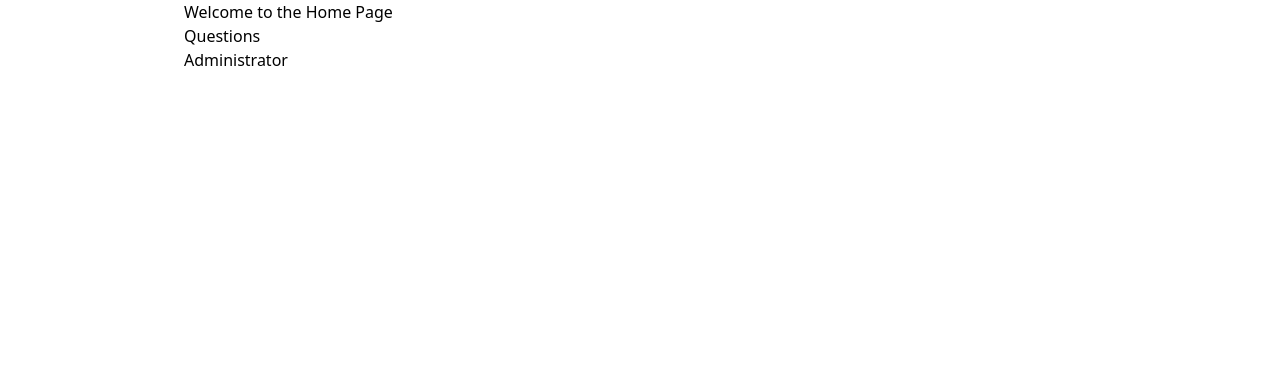
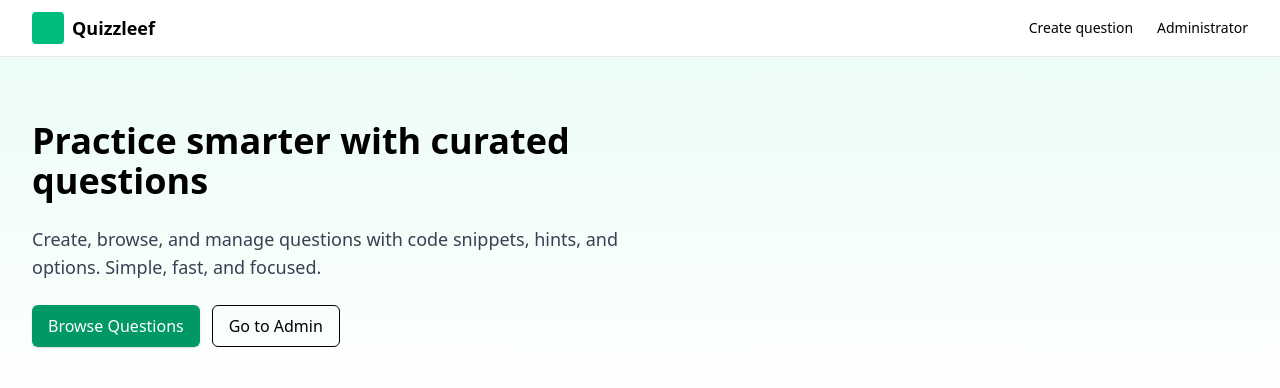
Before and after one commit to edwinchp/quizzleef, a Django app: page / in a window 1280 px wide. Shown: the top 388 px of the page. Run offline with Django 5.2, Linux system fonts and the light colour scheme.

Commit message:
Modify landing page to stylish design

```diff
--- a/templates/base.html
+++ b/templates/base.html
@@ -4,21 +4,14 @@
     <meta charset="UTF-8">
     <meta name="viewport" content="width=device-width, initial-scale=1.0">
     <script src="https://unpkg.com/@tailwindcss/browser@4"></script>
-    <title>Document</title>
+    <title>Quizzleef - Take the learning with you</title>
 </head>
-<body>
-
-    <div class="grid grid-cols-1 gap-4 lg:grid-cols-[120px_1fr] lg:gap-8">
-        <div class="h-32 rounded-lg">
-
-        </div>
-        <div class="h-32 rounded-lg px-4">
-            <div class="container mx-auto px-4">
-                {% block content %}
-                {% endblock %}
-            </div>
-        </div>
-      </div>
-
+<body class="bg-white">
+  <div class="min-h-screen">
+    <main class="w-full">
+      {% block content %}
+      {% endblock %}
+    </main>
+  </div>
 </body>
 </html>
--- a/templates/home.html
+++ b/templates/home.html
@@ -1,14 +1,41 @@
 {% extends 'base.html' %}
 
 {% block content %}
-  <h1>Welcome to the Home Page</h1>
+  <nav class="sticky top-0 z-50 bg-white/90 backdrop-blur border-b border-gray-200 w-full">
+    <div class="w-full px-4 sm:px-6 lg:px-8">
+      <div class="flex h-14 items-center justify-between">
+        <a href="/" class="flex items-center gap-2">
+          <span class="inline-block h-8 w-8 rounded bg-emerald-500"></span>
+          <span class="text-lg font-semibold text-black">Quizzleef</span>
+        </a>
+        <div class="flex items-center gap-6">
+          <a href="/admin/questions/question/add/" class="text-sm font-medium text-black hover:text-emerald-600">Create question</a>
+          <a href="/admin" class="text-sm font-medium text-black hover:text-emerald-600">Administrator</a>
+        </div>
+      </div>
+    </div>
+  </nav>
 
-  <ul>
-    <li>
-      <a href="/questions">Questions</a>
-    </li>
-    <li>
-      <a href="/admin">Administrator</a>
-    </li>
-  </ul>
+  <main class="bg-gradient-to-b from-emerald-50 to-white">
+    <section class="mx-auto max-w-7xl px-4 sm:px-6 lg:px-8 py-12 sm:py-16">
+      <div class="grid grid-cols-1 gap-8 lg:grid-cols-2 lg:items-center">
+        <div class="space-y-6">
+          <h1 class="text-3xl sm:text-4xl font-bold text-black">
+            Practice smarter with curated questions
+          </h1>
+          <p class="text-base sm:text-lg text-gray-700">
+            Create, browse, and manage questions with code snippets, hints, and options. Simple, fast, and focused.
+          </p>
+          <div class="flex flex-wrap gap-3">
+            <a href="/questions" class="inline-flex items-center justify-center rounded-md bg-emerald-600 px-4 py-2 text-white shadow hover:bg-emerald-700 focus:outline-none focus:ring-2 focus:ring-emerald-500">
+              Browse Questions
+            </a>
+            <a href="/admin" class="inline-flex items-center justify-center rounded-md border border-black px-4 py-2 text-black hover:bg-black hover:text-white focus:outline-none focus:ring-2 focus:ring-black">
+              Go to Admin
+            </a>
+          </div>
+        </div>
+      </div>
+    </section>
+  </main>
 {% endblock %}
```
